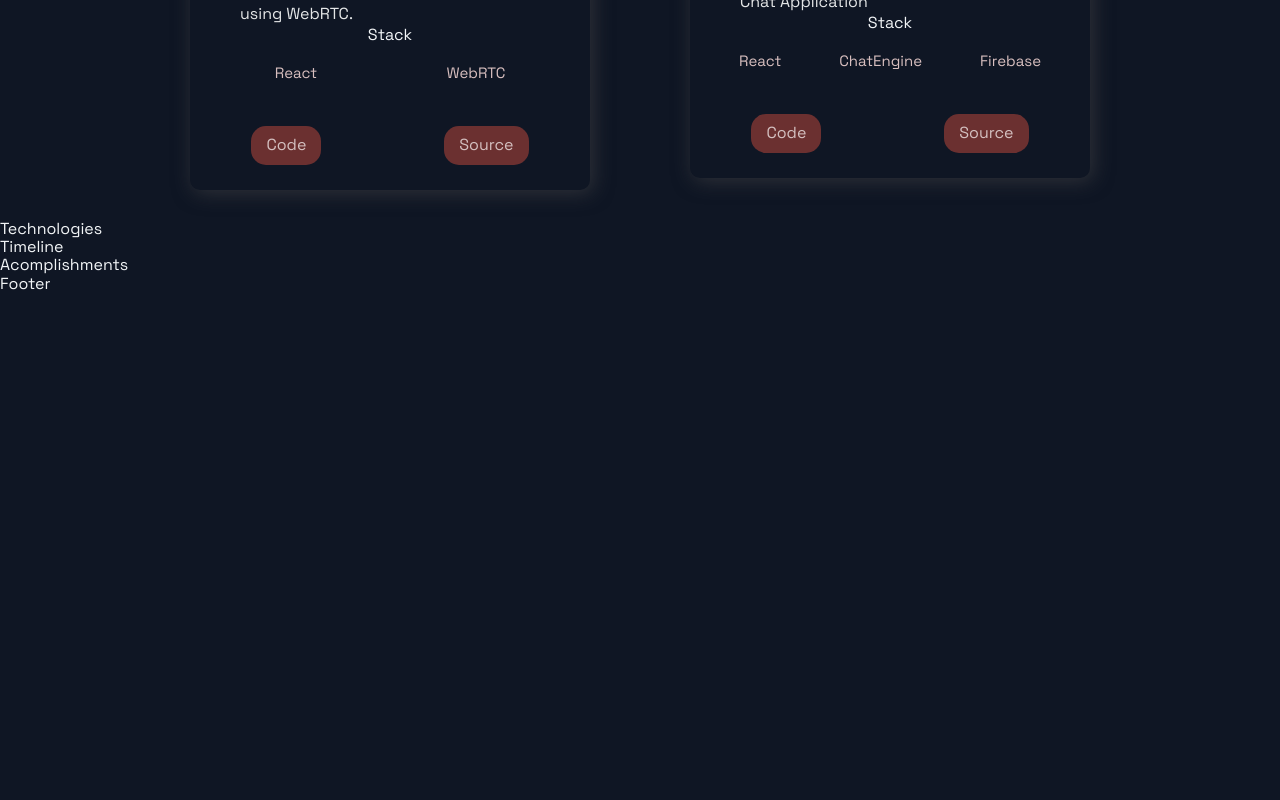
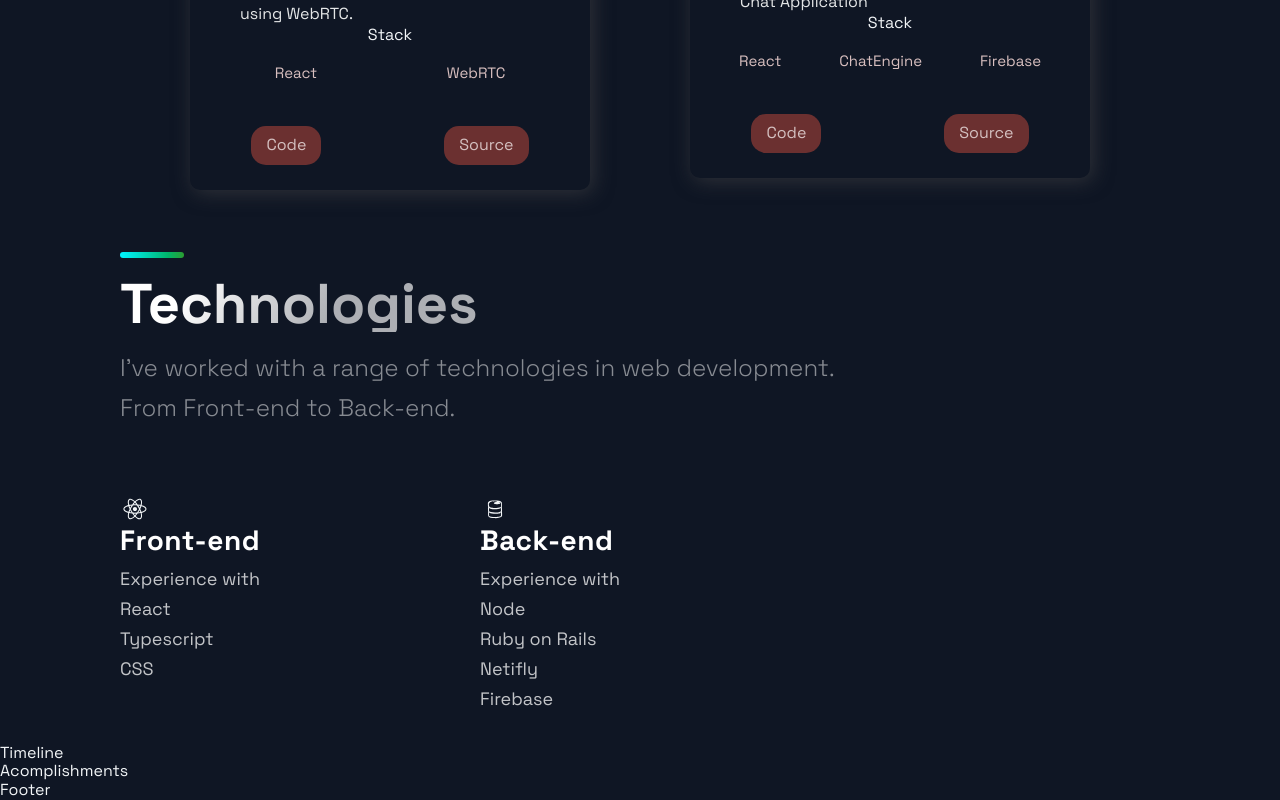
Before and after one commit to Vent2/portfolio_2, a Next.js app: page / in a window 1280 px wide. Shown: the part 1973-2773 px from the top of the page. Before the commit the page ends 2267 px from the top, so only its background shows below. Built offline with nearby package versions, Linux system fonts and the light colour scheme.

Commit message:
Technologies

```diff
--- a/src/components/Technologies/Technologies.js
+++ b/src/components/Technologies/Technologies.js
@@ -4,9 +4,53 @@ import { Section, SectionDivider, SectionText, SectionTitle } from '../../styles
 import { List, ListContainer, ListItem, ListParagraph, ListTitle } from './TechnologiesStyles';
 
 const Technologies = () =>  (
-  <div>
-    Technologies
-  </div>
+  <Section id="tech">
+    <SectionDivider />
+    <br/>
+    <SectionTitle>Technologies</SectionTitle>
+    <SectionText>
+      I've worked with a range of technologies in web development.
+      <br/>
+      From Front-end to Back-end.
+    </SectionText>
+    <List>
+      <ListItem>
+        <DiReact size="3rem"/>
+        <ListContainer>
+          <ListTitle>Front-end</ListTitle>
+          <ListParagraph>
+            Experience with <br/>
+            React <br/>
+            Typescript <br/>
+            CSS
+          </ListParagraph>
+        </ListContainer>
+      </ListItem>
+      <ListItem>
+        <DiFirebase size="3rem"/>
+        <ListContainer>
+          <ListTitle>Back-end</ListTitle>
+          <ListParagraph>
+            Experience with <br/>
+            Node <br/>
+            Ruby on Rails <br/>
+            Netifly <br/>
+            Firebase
+          </ListParagraph>
+        </ListContainer>
+      </ListItem>
+      {/* <ListItem>
+        <DiZend size="3rem"/>
+        <ListContainer>
+          <ListTitle>Front-end</ListTitle>
+          <ListParagraph>
+            Experience with <br/>
+            React.js
+          </ListParagraph>
+        </ListContainer>
+      </ListItem> */}
+    </List>
+  </Section>
 );
 
 export default Technologies;
```
